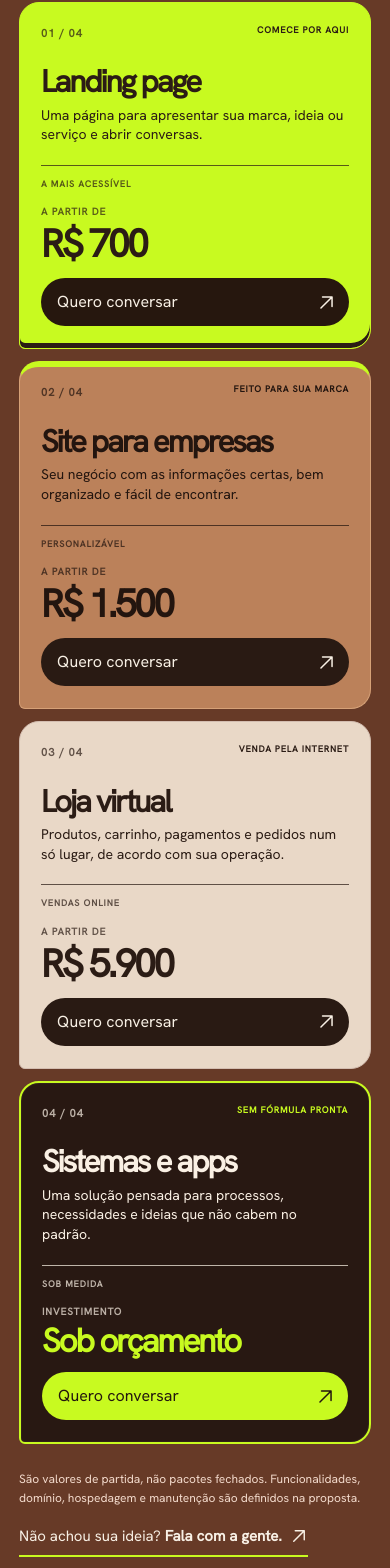
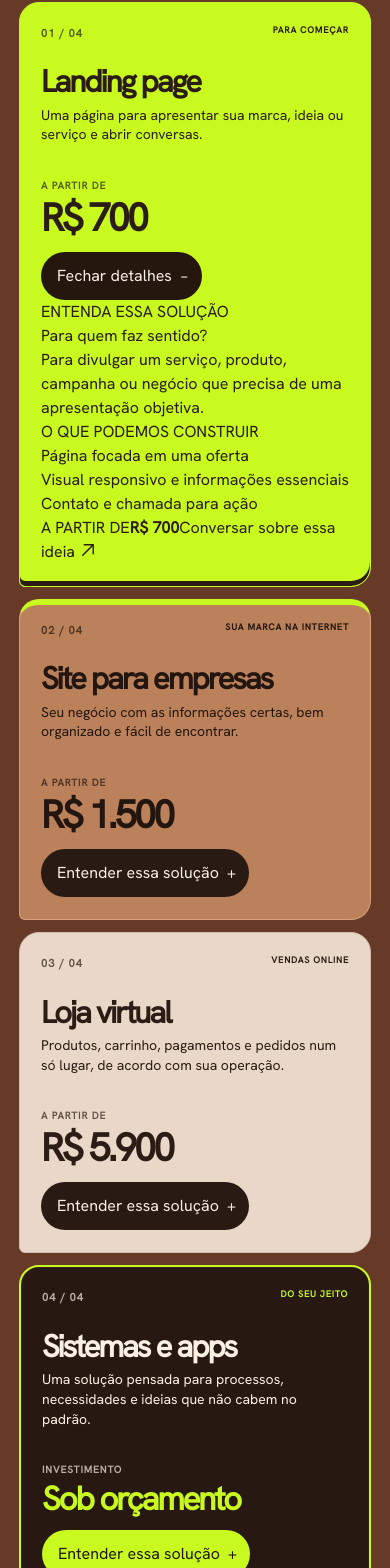
Before and after one commit to palomagl/unica, a React (Vite) app: page / in a window 390 px wide. Shown: the part 5271-6839 px from the top of the page. Built offline with nearby package versions, Linux system fonts and the light colour scheme.

Commit message:
feat: detalhes de serviços ao toque com accordion mobile e painel desktop

```diff
--- a/src/components/CommercialSections.tsx
+++ b/src/components/CommercialSections.tsx
@@ -8,17 +8,61 @@ const money = (value: number) => new Intl.NumberFormat('pt-BR', {
   style: 'currency', currency: 'BRL', maximumFractionDigits: 0,
 }).format(value)
 
-/**
- * A ÚNICA mostra quatro referências, sem vender "planos fechados".
- * Destaques são editoriais: entrada acessível + soluções personalizadas.
- */
+const investmentDetails = [
+  {
+    label: 'PARA COMEÇAR',
+    theme: 'entry',
+    audience: 'Para divulgar um serviço, produto, campanha ou negócio que precisa de uma apresentação objetiva.',
+    possibilities: ['Página focada em uma oferta', 'Visual responsivo e informações essenciais', 'Contato e chamada para ação'],
+  },
+  {
+    label: 'SUA MARCA NA INTERNET',
+    theme: 'brand',
+    audience: 'Para empresas que querem reunir serviços, informações, diferenciais e formas de contato em um lugar próprio.',
+    possibilities: ['Páginas institucionais', 'Seções de serviços e apresentação', 'Recursos e integrações avaliados na proposta'],
+  },
+  {
+    label: 'VENDAS ONLINE',
+    theme: 'store',
+    audience: 'Para negócios que precisam apresentar produtos e oferecer uma jornada de compra online.',
+    possibilities: ['Catálogo e organização de produtos', 'Carrinho e fluxo de pedidos', 'Pagamentos e frete conforme o escopo'],
+  },
+  {
+    label: 'DO SEU JEITO',
+    theme: 'bespoke',
+    audience: 'Para ideias que precisam de funcionalidades próprias, organização de processos ou experiências específicas.',
+    possibilities: ['Sistemas para tarefas e operações', 'Aplicativos e plataformas', 'Integrações e automações sob análise'],
+  },
+] as const
+
+function PriceDetails({ index, id }: { index: number; id: string }) {
+  const item = investments[index]
+  const details = investmentDetails[index]
+  return (
+    <div className="u-price-explanation" id={id}>
+      <div className="u-price-explanation-copy">
+        <span className="u-price-detail-kicker">ENTENDA ESSA SOLUÇÃO</span>
+        <h4>Para quem faz sentido?</h4>
+        <p>{details.audience}</p>
+        <span className="u-price-detail-kicker u-price-example-label">O QUE PODEMOS CONSTRUIR</span>
+        <ul>
+          {details.possibilities.map(possibility => <li key={possibility}>{possibility}</li>)}
+        </ul>
+      </div>
+      <div className="u-price-explanation-action">
+        <span className="u-price-detail-kicker">{item.startingAtBRL === null ? 'INVESTIMENTO' : 'A PARTIR DE'}</span>
+        <strong>{item.startingAtBRL === null ? 'Sob orçamento' : money(item.startingAtBRL)}</strong>
+        <a href={whatsappLink(`Olá! Gostaria de conversar sobre ${item.title.toLowerCase()} com a ÚNICA.`)}
+          target="_blank" rel="noopener noreferrer" className="u-price-detail-cta">
+          Conversar sobre essa ideia <ArrowUpRight />
+        </a>
+      </div>
+    </div>
+  )
+}
+
 export function InvestmentSection() {
-  const design = [
-    { label: 'COMECE POR AQUI', style: 'entry', indexLabel: 'A MAIS ACESSÍVEL' },
-    { label: 'FEITO PARA SUA MARCA', style: 'brand', indexLabel: 'PERSONALIZÁVEL' },
-    { label: 'VENDA PELA INTERNET', style: 'store', indexLabel: 'VENDAS ONLINE' },
-    { label: 'SEM FÓRMULA PRONTA', style: 'bespoke', indexLabel: 'SOB MEDIDA' },
-  ] as const
+  const [selected, setSelected] = useState<number | null>(0)
 
   return (
     <section className="u-investment u-investment-v2" id="investimento" aria-labelledby="u-investment-title">
@@ -28,39 +72,59 @@ export function InvestmentSection() {
             <span className="u-kicker">INVESTIMENTO / PONTO DE PARTIDA</span>
             <h2 className="u-h2" id="u-investment-title">Toda ideia tem um <mark>ponto de partida.</mark></h2>
           </div>
-          <p>Do primeiro site a uma solução feita do zero. Escolha o que combina com sua ideia.</p>
+          <p>Do primeiro site a uma solução feita do zero. Escolha uma opção para entender como funciona.</p>
         </header>
-        <div className="u-price-card-grid" aria-label="Quatro opções de investimento">
-          {investments.map((item, index) => (
-            <article key={item.id} className={`u-price-card u-price-card--${design[index].style}`}>
+
+        <div className="u-price-card-grid" aria-label="Quatro soluções que você pode conhecer">
+          {investments.map((item, index) => {
+            const info = investmentDetails[index]
+            const isOpen = selected === index
+            return (
+              <article key={item.id}
+                className={`u-price-card u-price-card--${info.theme}${isOpen ? ' is-open' : ''}`}>
                 <div className="u-price-card-top">
                   <span className="u-price-card-number">{String(index + 1).padStart(2, '0')} / 04</span>
-                <span className="u-price-card-eyebrow">{design[index].label}</span>
+                  <span className="u-price-card-eyebrow">{info.label}</span>
                 </div>
                 <div className="u-price-card-body">
                   <h3>{item.title}</h3>
                   <p>{item.summary}</p>
                 </div>
                 <div className="u-price-card-bottom">
-                <span className="u-price-card-kind">{design[index].indexLabel}</span>
                   <div className="u-price-card-cost">
                     <span>{item.startingAtBRL === null ? 'INVESTIMENTO' : 'A PARTIR DE'}</span>
                     <strong>{item.startingAtBRL === null ? 'Sob orçamento' : money(item.startingAtBRL)}</strong>
                   </div>
-                <a className="u-price-card-cta"
-                  href={whatsappLink(`Olá! Tenho interesse em ${item.title.toLowerCase()} e gostaria de conversar sobre o meu projeto com a ÚNICA.`)}
-                  target="_blank" rel="noopener noreferrer"
-                  aria-label={`Conversar sobre ${item.title} no WhatsApp`}>
-                  <span>Quero conversar</span><ArrowUpRight />
-                </a>
+                  <button
+                    type="button" className="u-price-card-cta"
+                    aria-expanded={isOpen}
+                    aria-controls={`u-price-mobile-details-${item.id}`}
+                    onClick={() => setSelected(isOpen ? null : index)}
+                  >
+                    <span>{isOpen ? 'Fechar detalhes' : 'Entender essa solução'}</span>
+                    <span className="u-price-action-mark" aria-hidden="true">{isOpen ? '−' : '+'}</span>
+                  </button>
+                </div>
+                <div className="u-price-mobile-details" id={`u-price-mobile-details-${item.id}`}>
+                  {isOpen && <PriceDetails index={index} id={`u-price-mobile-inner-${item.id}`} />}
                 </div>
               </article>
-          ))}
+            )
+          })}
         </div>
+        {selected !== null && (
+          <div className="u-price-desktop-detail" aria-live="polite">
+            <div className="u-price-desktop-detail-top">
+              <span>ÚNICA / DETALHES DO PROJETO</span>
+              <span>{String(selected + 1).padStart(2, '0')} — 04</span>
+            </div>
+            <PriceDetails index={selected} id="u-price-desktop-explanation" />
+          </div>
+        )}
         <div className="u-price-footer">
-          <p>São valores de partida, não pacotes fechados. Funcionalidades, domínio, hospedagem e manutenção são definidos na proposta.</p>
+          <p>Esses são pontos de partida, não planos fechados. Escopo, domínio, hospedagem, integrações e manutenção são definidos em proposta.</p>
           <a href={QUOTE_LINK} target="_blank" rel="noopener noreferrer">
-            <span>Não achou sua ideia? <strong>Fala com a gente.</strong></span><ArrowUpRight />
+            <span>Não sabe qual escolher? <strong>A gente te ajuda.</strong></span><ArrowUpRight />
           </a>
         </div>
       </div>
```
Lines whose indentation alone changed are shown as unchanged.
